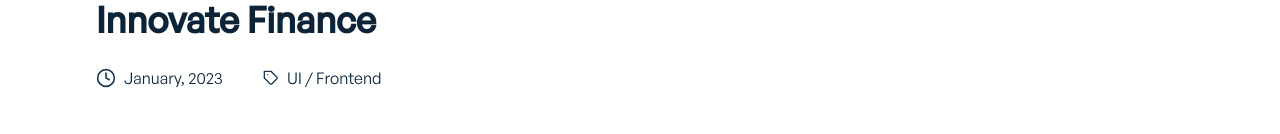
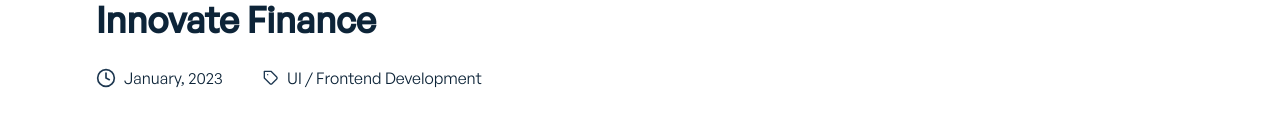
Before and after one commit to seetha-devi/my-portfolio, a Next.js app: page /projects/1 in a window 1280 px wide. Shown: the part 192-326 px from the top of the page. Built offline with nearby package versions, Linux system fonts and the light colour scheme.

Commit message:
changes updated

```diff
--- a/data/projectsData.js
+++ b/data/projectsData.js
@@ -10,7 +10,7 @@
 		ProjectHeader: {
 			title: 'Innovate Finance',
 			publishDate: 'January, 2023',
-			tags: 'UI / Frontend',
+			tags: 'UI / Frontend Development',
 		},
 		ProjectImages: [
 			{
```
